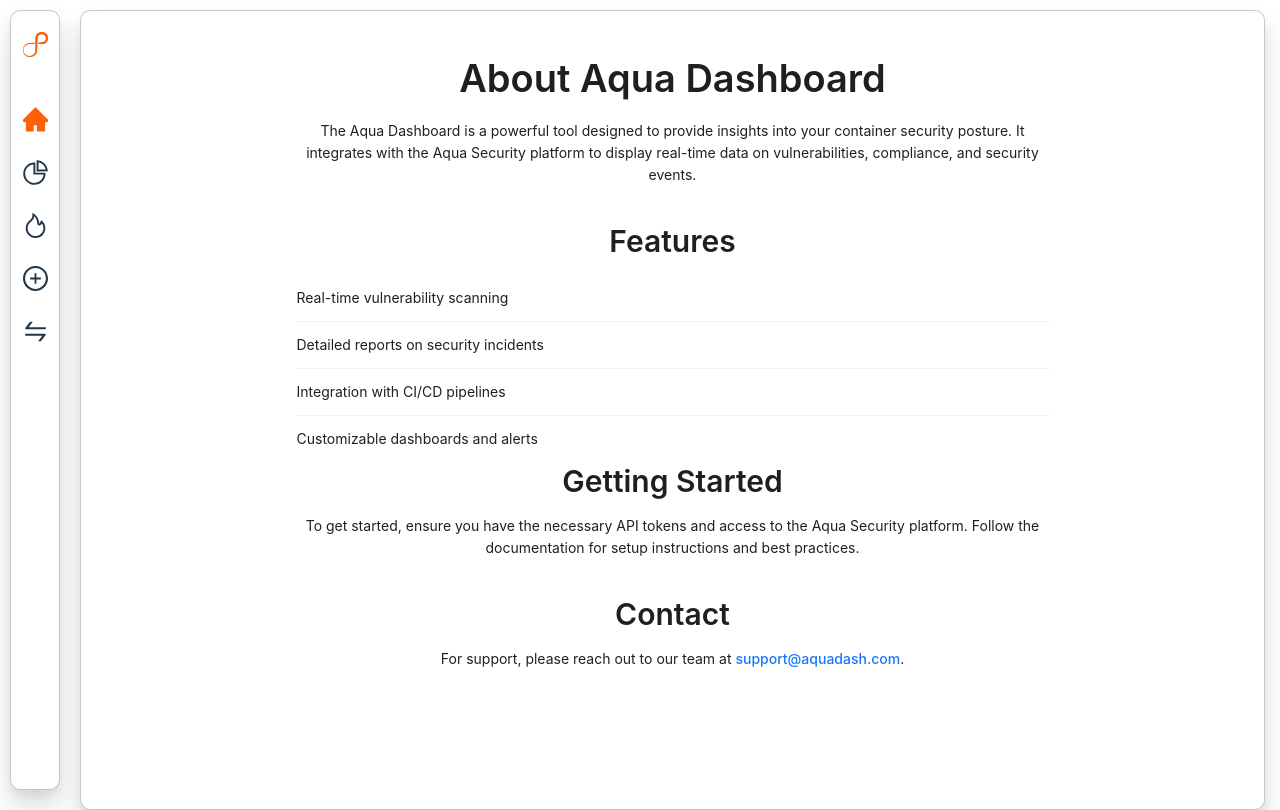
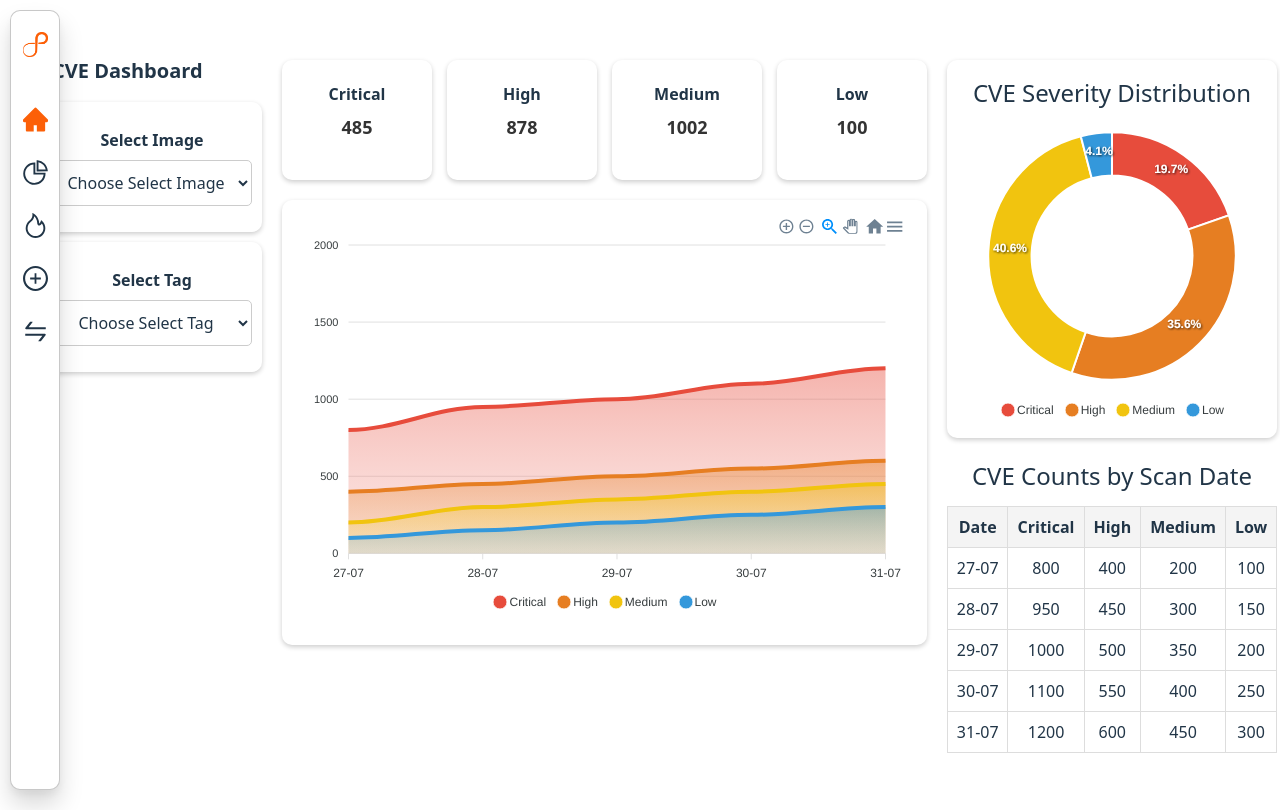
Before and after one commit to lawlie8/matrikas, a React (Vite) app in the folder matrikas-ui/: page / in a window 1280 px wide. Built offline with nearby package versions, Linux system fonts and the light colour scheme.

Commit message:
Update MatrikasRouter.jsx

```diff
--- a/matrikas-ui/src/security/MatrikasRouter.jsx
+++ b/matrikas-ui/src/security/MatrikasRouter.jsx
@@ -10,10 +10,10 @@
     return (
         <Routes>
             <Route path="/scans" element={<Scans />}></Route>
-            <Route path="/dashboard" element={<Dashboard />}></Route>
+            <Route path="/" element={<Dashboard />}></Route>
             <Route path="/resources" element={<Resources />}></Route>
             <Route path="/comparecves" element ={<CVEComparison />}></Route>
-            <Route path="/" element={<Landing />}></Route>
+            <Route path="/info" element={<Landing />}></Route>
         </Routes>
 
     );
```
